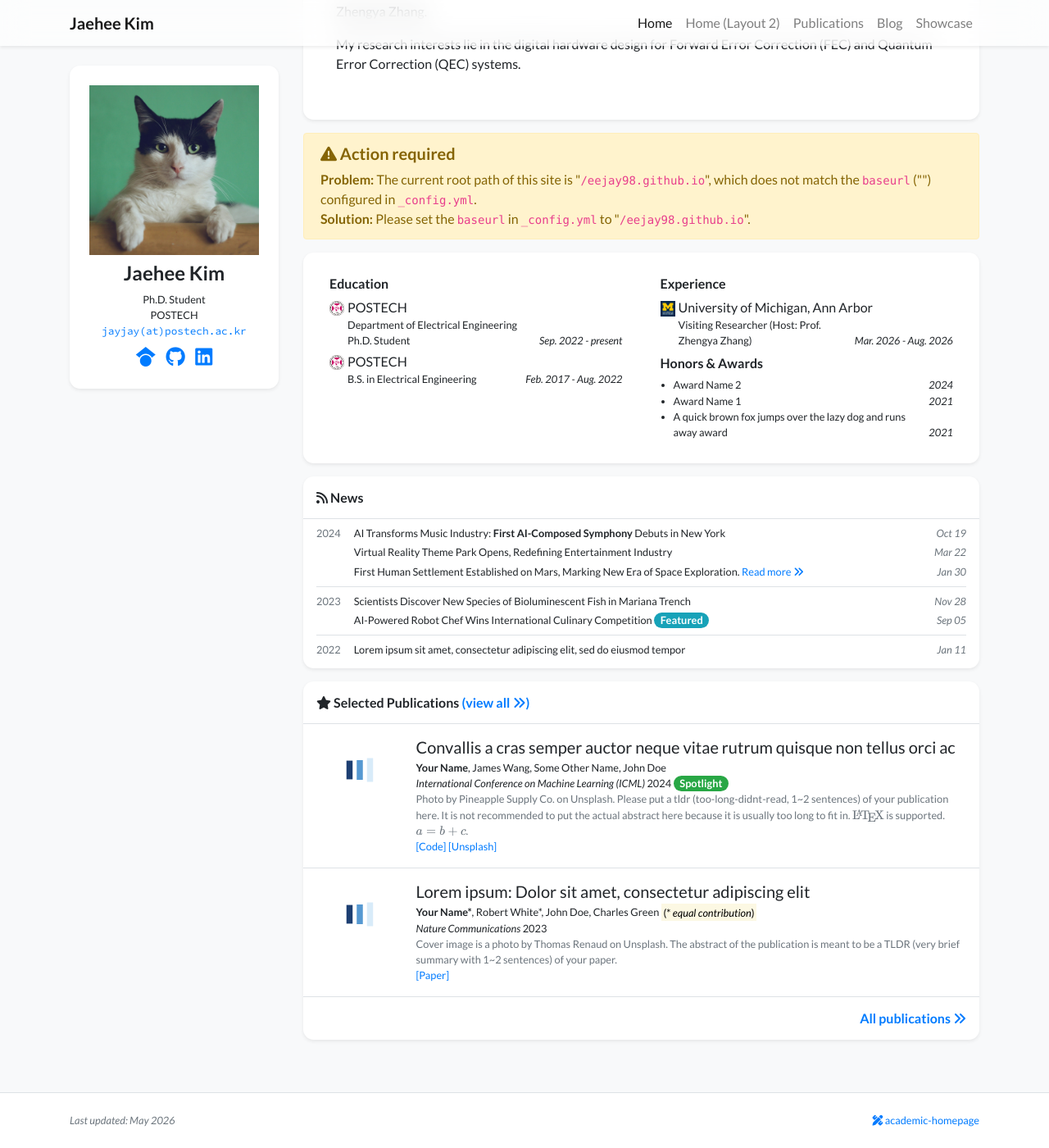
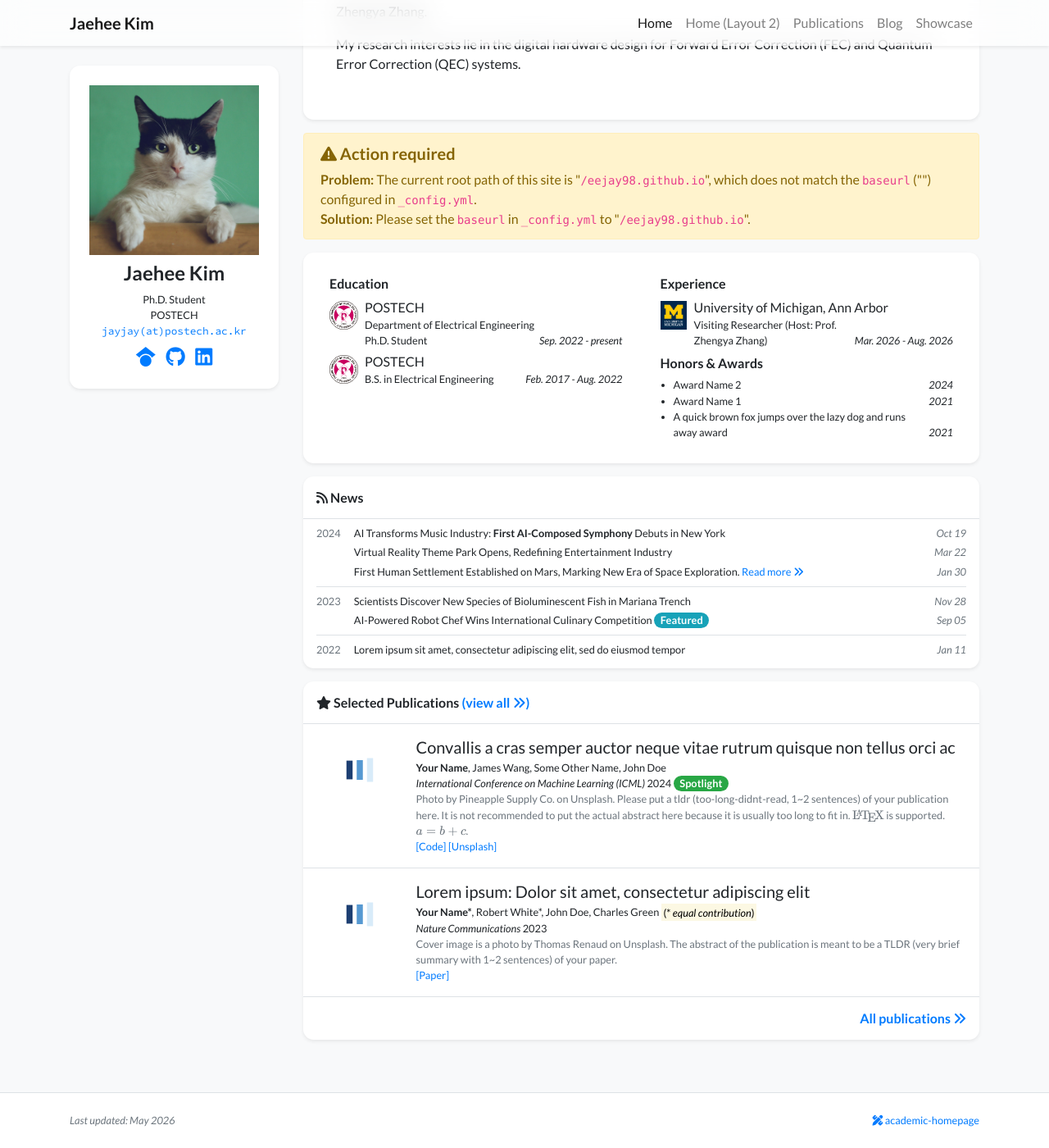
Before and after one commit to eejay98/eejay98.github.io, a Jekyll site: the page built from index.html, in a window 1280 px wide and 1400 px high, scrolled down 224 px. Shown: the whole window at 82% size. Built offline with Jekyll 4.4.1, drawn with Linux system fonts in a browser that asks for light colours; nearby versions of some CDN libraries; a style sheet for code colours, icons or effects is not loaded.

Commit message:
Update index.html

```diff
--- a/index.html
+++ b/index.html
@@ -3,6 +3,19 @@ layout: default
 title : Homepage
 navbar_title: Home
 ---
+
+<style>
+  .text-profile-position img,
+  .inline-badge,
+  img[src*="logo"],
+  img[alt="Logo"] {
+    height: 35px !important;
+    width: auto !important;
+    vertical-align: middle !important;
+    margin-right: 8px !important;
+    display: inline-block !important;
+  }
+</style>
 
 <div class="row">
     <div class="col-lg-3 col-md-4">
@@ -37,14 +50,3 @@ navbar_title: Home
         {% endif %}
     </div>
 </div>
-
-<style>
-  .text-profile-position img,
-  .inline-badge {
-    height: 35px !important;
-    width: auto !important;
-    vertical-align: middle !important;
-    margin-right: 8px !important;
-    display: inline-block !important;
-  }
-</style>
```
